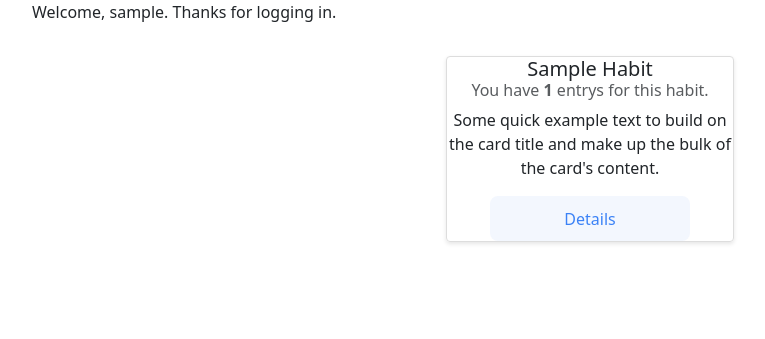
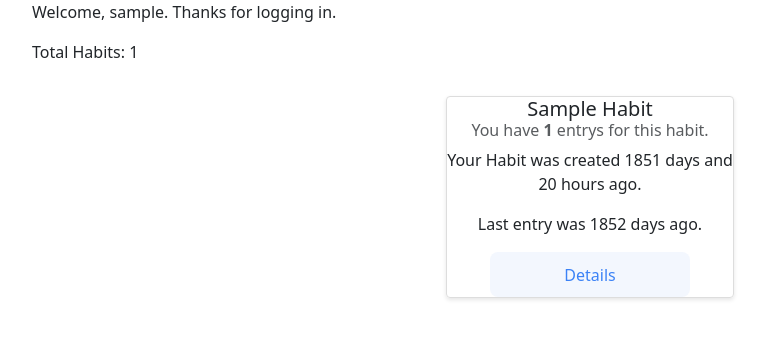
Before and after one commit to Peleda23/Habit-tracker, a Django app: page / in a window 1280 px wide. Shown: the part 56-395 px from the top of the page, without its empty margins (50-815 px from the left). Run offline with Django 5.2, Linux system fonts and the light colour scheme; a user stored in the database is signed in; tables that the repository leaves empty hold one stand-in row (values such as "Sample post").

Commit message:
Added habit count and habit entry created was.

```diff
--- a/templates/heatmap.html
+++ b/templates/heatmap.html
@@ -5,6 +5,7 @@
 
 {% if user.is_authenticated %}
     <p>Welcome, {{ user }}. Thanks for logging in.</p>
+    <p>Total Habits: {{ total_habits }}</p>
     {% if message %}
         <p>{{ message }}</p>
     {% else %}
@@ -14,7 +15,16 @@
                 <div class="card-body g-col-6">
                   <h5 class="card-title">{{ item.name|title }}</h5>
                   <h6 class="card-subtitle mb-2 text-body-secondary">You have <strong>{{ item.entry_count }}</strong> entrys for this habit.</h6>
-                  <p class="card-text">Some quick example text to build on the card title and make up the bulk of the card's content.</p>
+                  <p class="card-text">Your Habit was created {% if item.days_since_created > 0 %}
+                    {{ item.days_since_created }}
+                    {% if item.days_since_created == 1 %}day{% else %}days{% endif %}
+                    and {{ item.hours_since_created }}
+                    {% if item.hours_since_created == 1 %}hour{% else %}hours{% endif %} ago.
+                {% else %}
+                    {{ item.hours_since_created }}
+                    {% if item.hours_since_created == 1 %}hour{% else %}hours{% endif %} ago.
+                {% endif %}</p>
+                <p class="card-text">Last entry was {{ item.days_since_last_entry }} days ago.</p>
                   <a href="{% url 'habit_details' item.id %}"><button class="button-blue">Details</button></a>
                 </div>
               </div>
```
